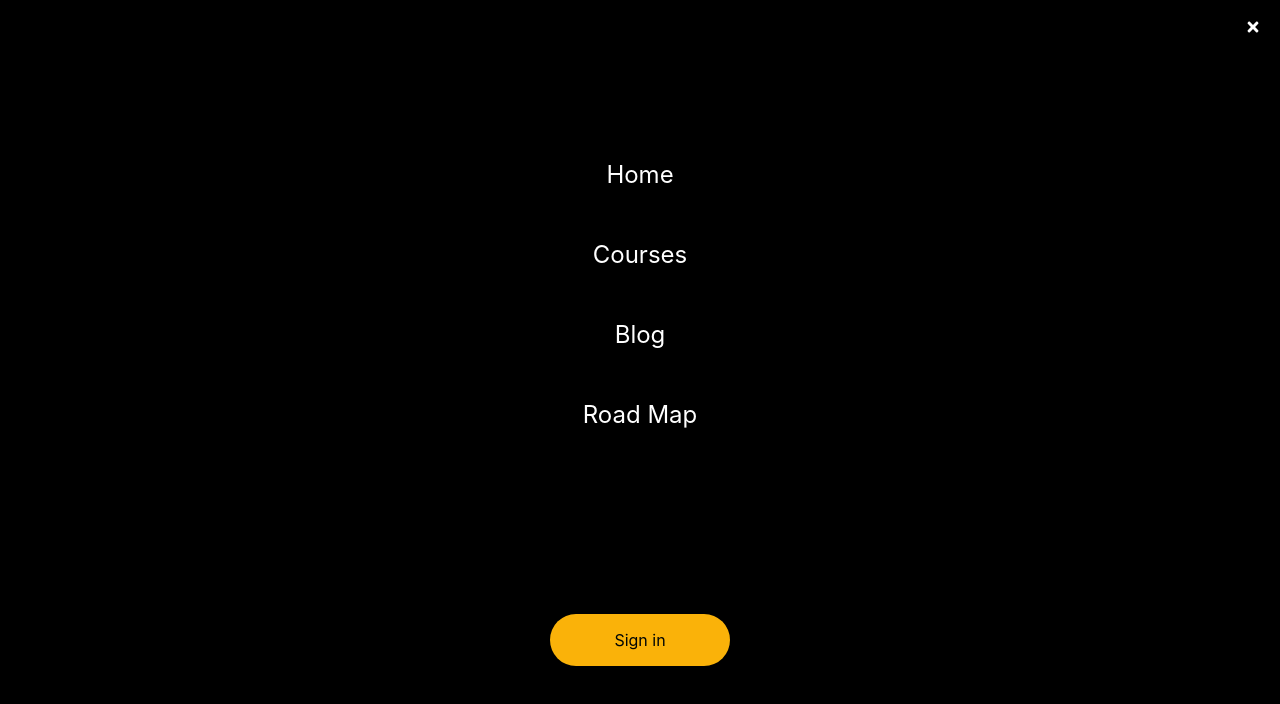
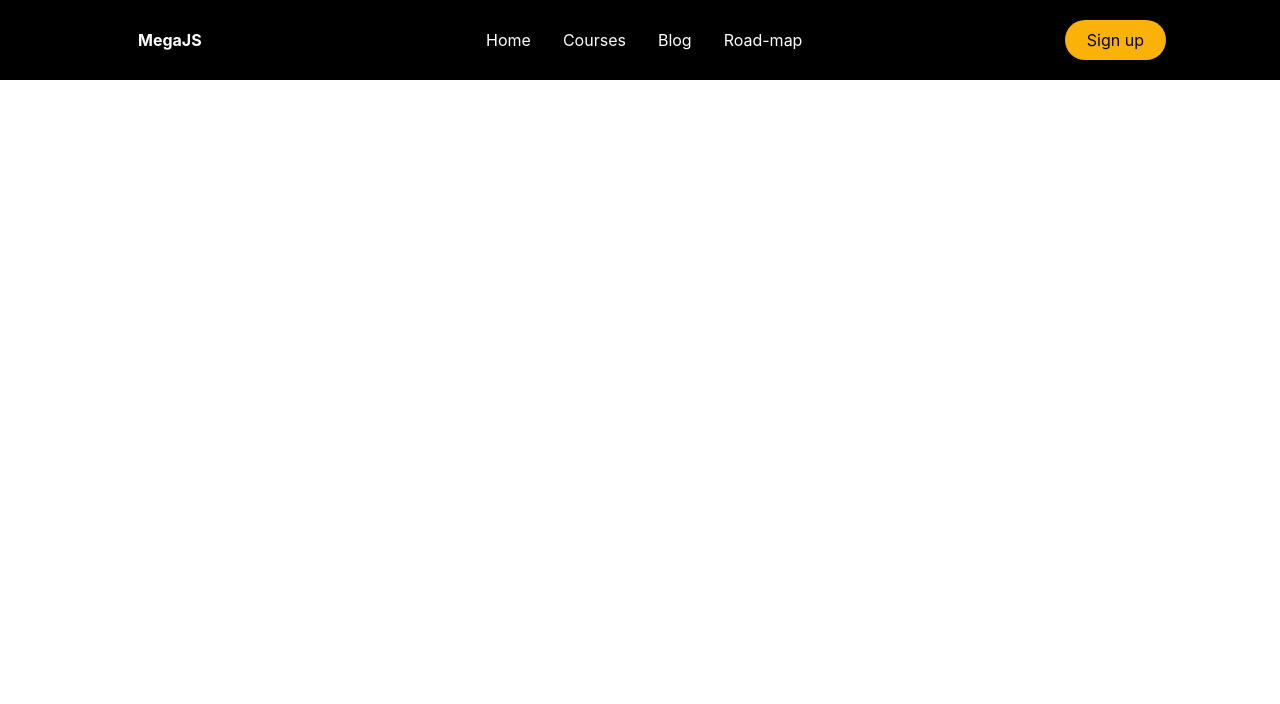
Before and after one commit to mahdimp/react-mega-single-page, a React (Create React App) app: page / in a window 1280 px wide. Shown: the top 704 px of the page. Built offline with nearby package versions, Linux system fonts and the light colour scheme.

Commit message:
add toggle button functionality

```diff
--- a/src/App.js
+++ b/src/App.js
@@ -1,12 +1,10 @@
 import './App.css';
-import Navbar from './Components/Navbar';
-import Sidebar from './Components/Sidebar';
 import { BrowserRouter as Router } from 'react-router-dom';
+import Home from './Pages';
 function App() {
   return (
     <Router className="App">
-      <Navbar/>
-      <Sidebar/>
+      <Home />
     </Router>
   );
 }
--- a/src/Components/Navbar/index.jsx
+++ b/src/Components/Navbar/index.jsx
@@ -4,13 +4,13 @@ import { Link as RoutedLink } from 'react-router-dom'
 import { Link as ScrollLink } from 'react-scroll'
 import { FaBars } from 'react-icons/fa'
 
-const Navbar = () => {
+const Navbar = ({ toggle }) => {
   return (
     <>
       <Nav>
         <NavBarContainer>
           <NavLogo to="/">MegaJS</NavLogo>
-          <MobileIcon><FaBars /></MobileIcon>
+          <MobileIcon onClick={toggle}><FaBars /></MobileIcon>
           <NavMenu>
             <NavItem>
               <NavLinks to='/'>Home</NavLinks>
--- a/src/Components/Sidebar/index.jsx
+++ b/src/Components/Sidebar/index.jsx
@@ -5,9 +5,9 @@ import { Link as ScrollLink } from 'react-scroll'
 import { Link as RoutedLink } from 'react-router-dom'
 
 
-function Sidebar() {
+function Sidebar({isOpen, toggle}) {
     return (
-        <SideBarContainer>
+        <SideBarContainer isOpen={isOpen} onClick={toggle}>
             <Icon>
                 <CloseIcon />
             </Icon>
@@ -34,11 +34,11 @@ const SideBarContainer = styled.div`
     height: 100%;
     display: grid;
     align-items: center;
-    top: 0;
+    top: ${({isOpen}) => (isOpen ? '0' : '-100%')};
+    opacity: ${({isOpen})=> (isOpen ? '1' : '0')};
     left: 0;
     transition: 0.3s ease;
-    opacity: 100%;
-    z-index: 99;
+    z-index: 9999;
 `
 
 const SideBarWrapper = styled.div``
--- /dev/null
+++ b/src/Pages/index.jsx
@@ -0,0 +1,20 @@
+import React, { useState } from 'react'
+import Navbar from '../Components/Navbar'
+import Sidebar from '../Components/Sidebar'
+
+function Home() {
+    const [isOpen, setIsOpen] = useState(false)
+
+    const toggle = () => {
+        setIsOpen(!isOpen)
+    }
+
+    return (
+        <>
+            <Sidebar isOpen={isOpen} toggle={toggle} />
+            <Navbar toggle={toggle} />
+        </>
+    )
+}
+
+export default Home
```
